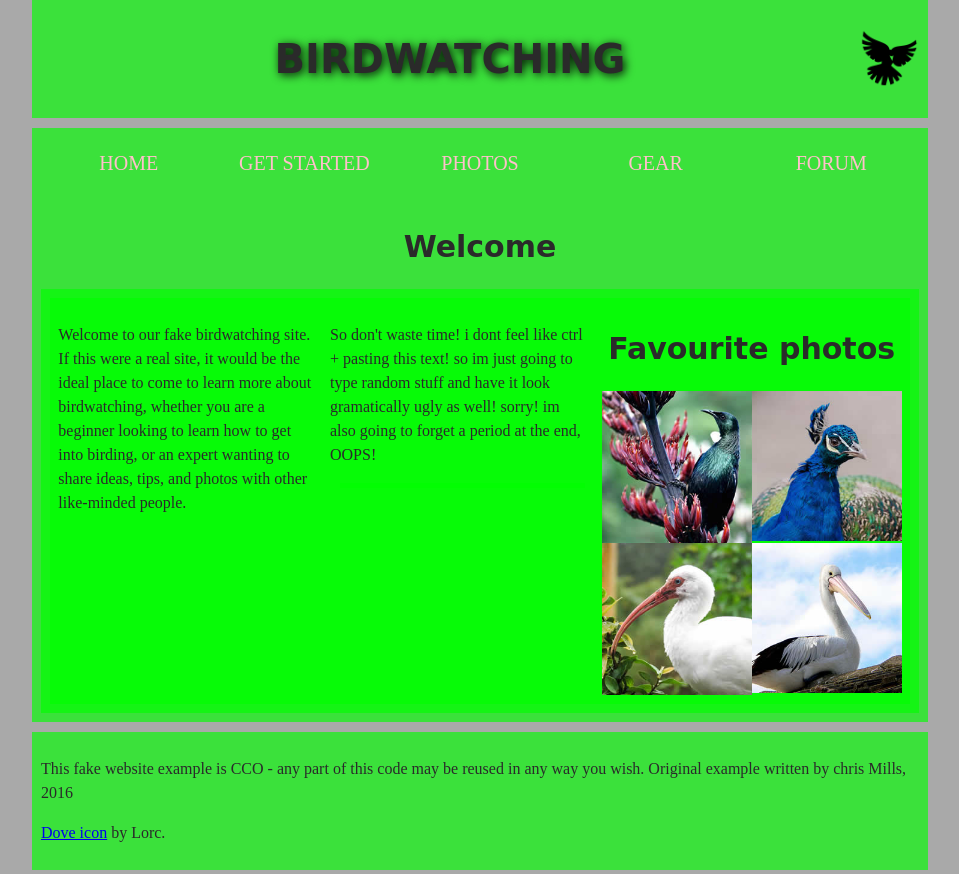
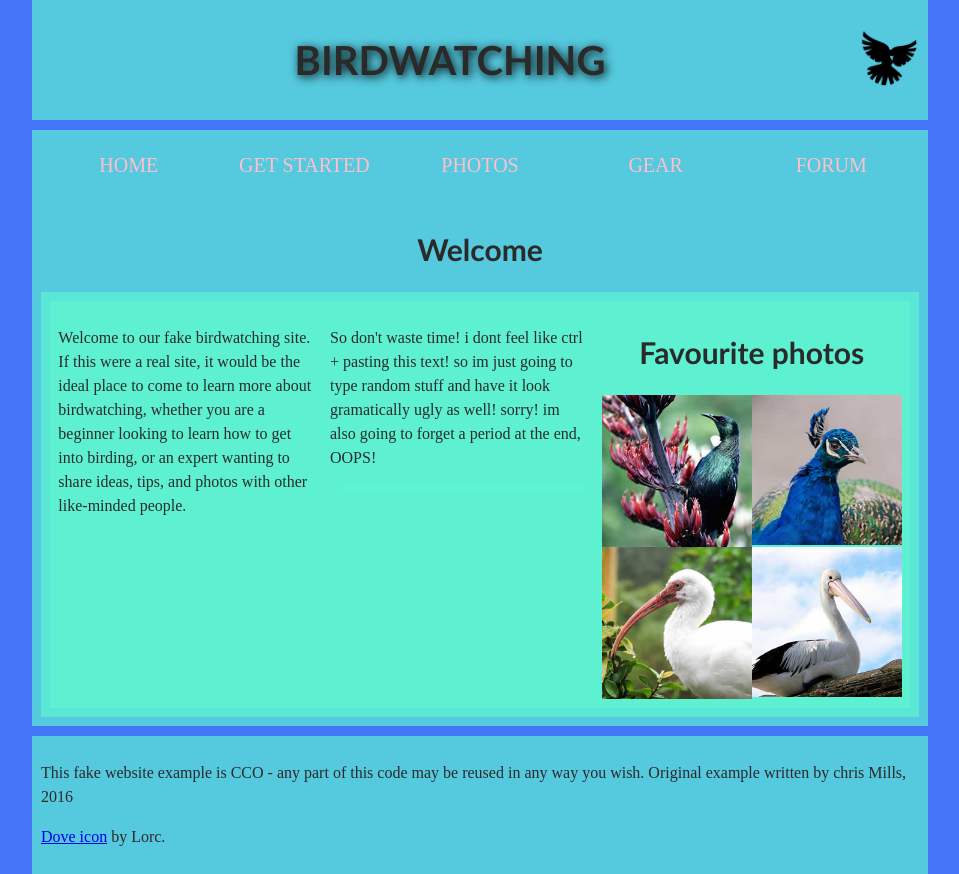
Before and after one commit to OMEGATRYON/Project--Structure-a-Page-of-Content, a plain HTML site: page index.html in a window 1280 px wide. Shown: the whole page, without its empty margins (160-1119 px from the left). Drawn offline with Linux system fonts and the light colour scheme.

Commit message:
updated color scematic too meet my needs

```diff
--- a/stylesheet.css
+++ b/stylesheet.css
@@ -5,7 +5,7 @@ html, body{
 
 html {
     font-size: 10px;
-    background-color: #a9a9a9;
+    background-color: #4474f8;
 }
 body {
     width: 70%;
@@ -14,12 +14,12 @@ body {
 }
 
 h1, h2, h3 {
-    font-family: 'Cinzel Decorative', cursive;
+    font-family: 'Gill Sans', 'Gill Sans MT', Calibri, 'Trebuchet MS', sans-serif;
     color: #2a2a2a;
 }
 
-p, input, li {
-    font-family: 'Roboto Condensed' sans-serif;
+p, li {
+    font-family: Bleepo;
     color: #2a2a2a;
 }
 
@@ -55,7 +55,7 @@ body > * {
 }
 
 main, header, nav, article, aside, footer, section {
-    background-color: rgba(0, 255, 0,0.65);
+    background-color: rgba(94, 247, 209, 0.65);
     padding: 1%;
 }
 
```
